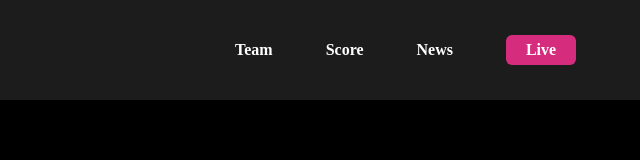
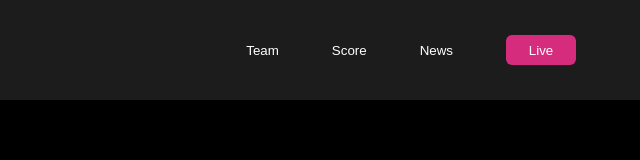
Before and after one commit to FRONTENDBOOTCAMP-14th/js-project-team3, a website built with Vite: page src/components/header/header.html in a window 1280 px wide. Shown: the full height of the page, 640-1280 px from the left. Built offline with nearby package versions, Linux system fonts and the light colour scheme; a web font is replaced by a local one.

Commit message:
design : header 마크업 및 스타일링 수정

```diff
--- a/src/components/header/header.css
+++ b/src/components/header/header.css
@@ -1,12 +1,3 @@
-a {
-  text-decoration: none; /* 밑줄 제거 */
-  color: inherit; /* 부모 색상 상속 */
-  background: none;
-  border: none;
-  padding: 0;
-  margin: 0;
-}
-
 header {
   background-color: var(--deepgray-color);
   font-size: 1.125rem;
@@ -18,13 +9,13 @@ header {
     justify-content: space-between;
     align-items: center;
 
-    .heade-logo {
+    .header-logo {
       img {
         width: 10.25rem;
       }
     }
 
-    .heade-nav__list {
+    .header-nav__list {
       display: flex;
       flex-direction: row;
       gap: 3.3125rem;
@@ -33,7 +24,7 @@ header {
       margin: 0; /* ul 기본 마진 제거 */
       padding: 0;
 
-      li:last-child a {
+      li:last-child {
         display: inline-block;
         background-color: var(--main-color);
         width: 4.375rem;
@@ -41,6 +32,10 @@ header {
         line-height: 1.875rem;
         text-align: center;
         border-radius: 0.375rem;
+      }
+
+      .nav-btn {
+        cursor: pointer;
       }
     }
     /* @media (max-width: 90rem) {
--- a/src/components/header/header.html
+++ b/src/components/header/header.html
@@ -14,15 +14,31 @@
   <body>
     <header>
       <div class="header container">
-        <a href="/" class="heade-logo">
+        <a href="/" class="header-logo">
           <img src="/public/images/logo.png" alt="GG어택 로고" />
         </a>
-        <nav class="heade-nav">
-          <ul class="heade-nav__list">
-            <li><a href="#">Team</a></li>
-            <li><a href="#">Score</a></li>
-            <li><a href="#">News</a></li>
-            <li><a href="#">Live</a></li>
+        <nav class="header-nav">
+          <ul class="header-nav__list">
+            <li>
+              <button class="nav-btn" onclick="window.routeTo('home')">
+                Team
+              </button>
+            </li>
+            <li>
+              <button class="nav-btn" onclick="window.routeTo('score')">
+                Score
+              </button>
+            </li>
+            <li>
+              <button class="nav-btn" onclick="window.routeTo('news')">
+                News
+              </button>
+            </li>
+            <li>
+              <button class="nav-btn" onclick="window.routeTo('live')">
+                Live
+              </button>
+            </li>
           </ul>
         </nav>
       </div>
--- a/src/style.css
+++ b/src/style.css
@@ -54,6 +54,14 @@ a {
   border: none;
 }
 
+button {
+  color: inherit; /* 부모 색상 상속 */
+  background: none;
+  border: none;
+  padding: 0;
+  margin: 0;
+}
+
 /* 접근성 관련 CSS */
 .sr-only {
   position: absolute;
```
Also changed, not shown: src/components/header/header.js (deleted).
